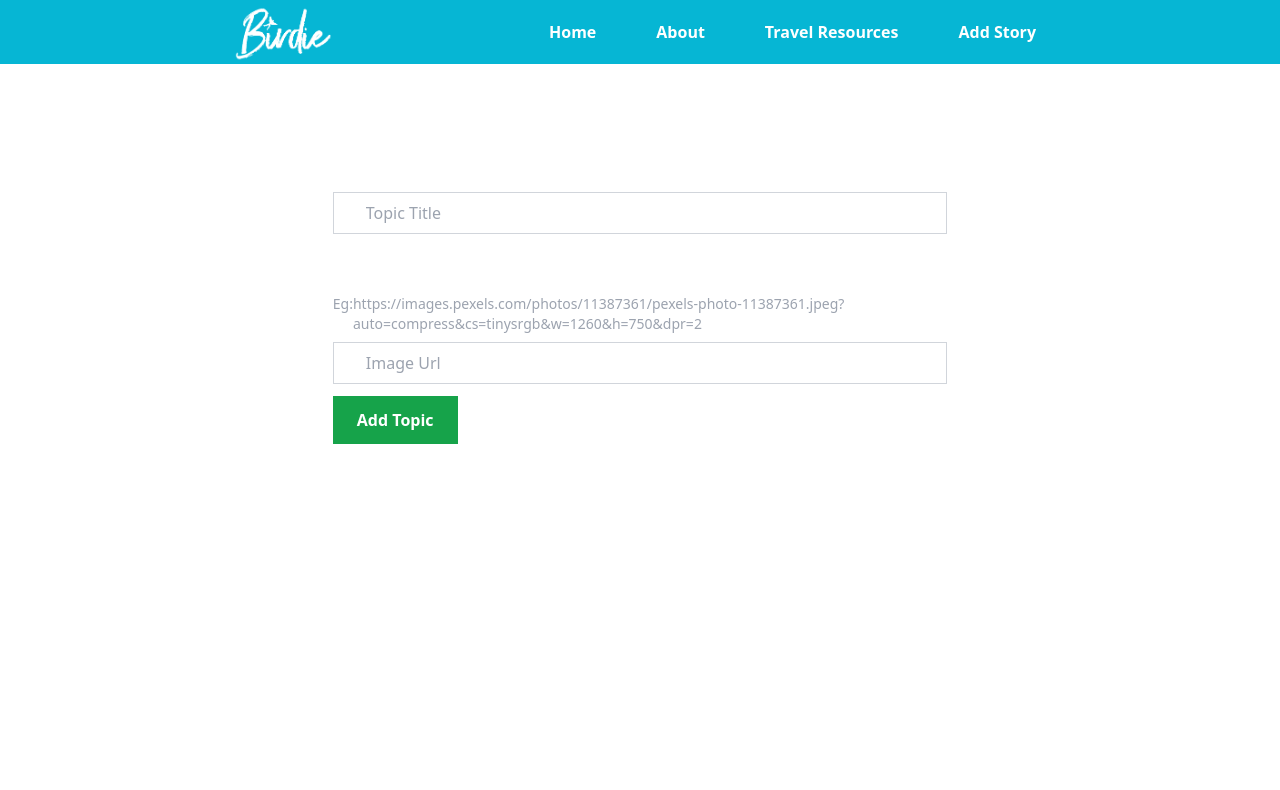
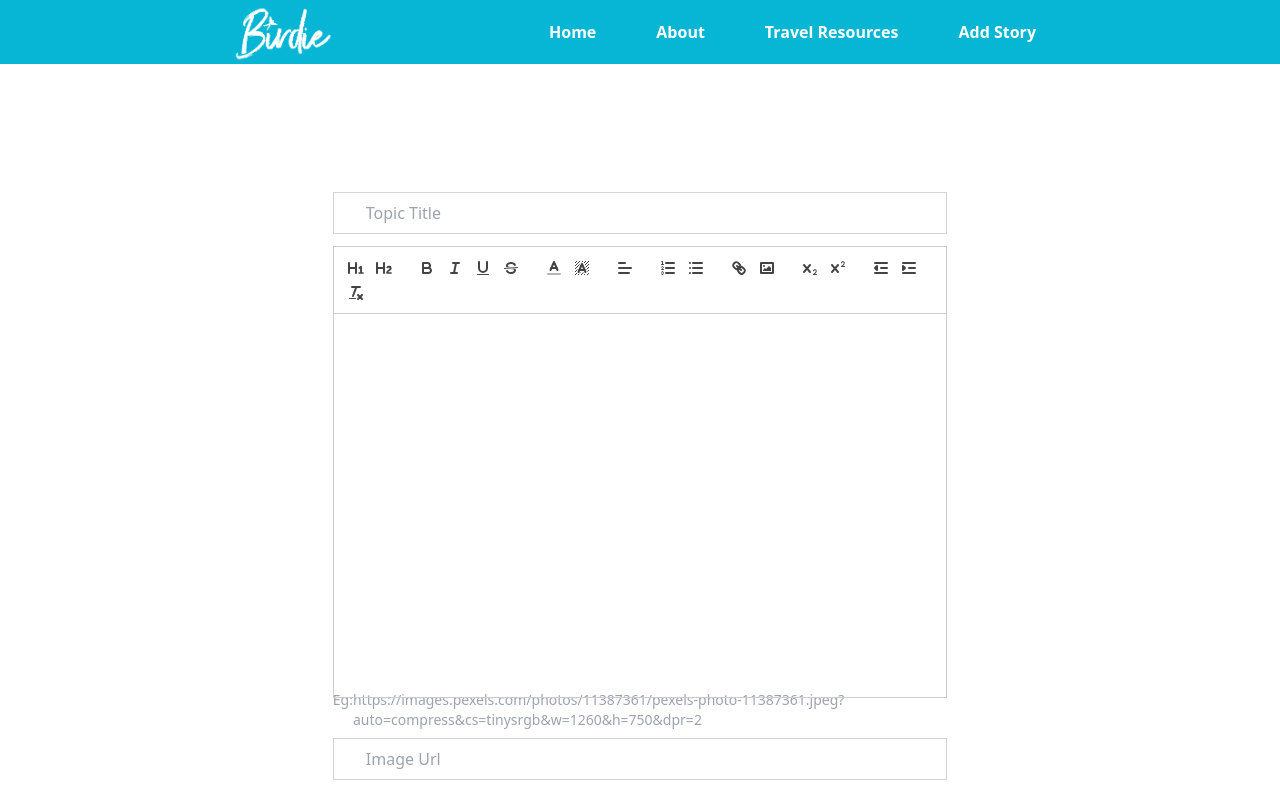
Before and after one commit to BeaulaEkka/React-Next-myblogs, a Next.js app: page /addstory in a window 1280 px wide. Shown: the top 790 px of the page. Built offline with nearby package versions, Linux system fonts and the light colour scheme; a web font is replaced by a local one.

Commit message:
made it useclient

```diff
--- a/src/app/addstory/page.jsx
+++ b/src/app/addstory/page.jsx
@@ -1,12 +1,12 @@
 "use client";
 import { useState } from "react";
 import { useRouter } from "next/navigation";
-// import { Quill, Toolbar } from "react-quill";
-// import dynamic from "next/dynamic";
+import { Quill, Toolbar } from "react-quill";
+import dynamic from "next/dynamic";
 
-// const QuillEditor = dynamic(() => import("react-quill"), {
-//   ssr: false,
-// });
+const QuillEditor = dynamic(() => import("react-quill"), {
+  ssr: false,
+});
 
 export default function Page() {
   const [title, setTitle] = useState("");
@@ -15,19 +15,19 @@
 
   const router = useRouter();
 
-  // const modules = {
-  //   toolbar: [
-  //     [{ header: 1 }, { header: 2 }],
-  //     ["bold", "italic", "underline", "strike"],
-  //     [{ color: [] }, { background: [] }],
-  //     [{ align: [] }],
-  //     [{ list: "ordered" }, { list: "bullet" }],
-  //     ["link", "image"],
-  //     [{ script: "sub" }, { script: "super" }],
-  //     [{ indent: "-1" }, { indent: "+1" }],
-  //     ["clean"],
-  //   ],
-  // };
+  const modules = {
+    toolbar: [
+      [{ header: 1 }, { header: 2 }],
+      ["bold", "italic", "underline", "strike"],
+      [{ color: [] }, { background: [] }],
+      [{ align: [] }],
+      [{ list: "ordered" }, { list: "bullet" }],
+      ["link", "image"],
+      [{ script: "sub" }, { script: "super" }],
+      [{ indent: "-1" }, { indent: "+1" }],
+      ["clean"],
+    ],
+  };
 
   const handleSubmit = async (e) => {
     e.preventDefault();
@@ -80,7 +80,7 @@
           />
         </div>
 
-        {/* <div className="w-full">
+        <div className="w-full">
           <QuillEditor
             theme="snow"
             modules={modules}
@@ -88,7 +88,7 @@
             onChange={setDescription}
             className="h-96"
           />
-        </div> */}
+        </div>
 
         <div className="mt-12">
           <div className="flex flex-row text-sm text-gray-400 mb-2">
--- a/src/components/EditTopicForm.jsx
+++ b/src/components/EditTopicForm.jsx
@@ -1,11 +1,11 @@
 "use client";
 import { useRouter } from "next/navigation";
 import { useState } from "react";
-// import dynamic from "next/dynamic";
+import dynamic from "next/dynamic";
 
-// const QuillEditor = dynamic(() => import("react-quill"), {
-//   ssr: false, // Ensure it's not loaded during server-side rendering
-// });
+const QuillEditor = dynamic(() => import("react-quill"), {
+  ssr: false, // Ensure it's not loaded during server-side rendering
+});
 
 export default function EditTopicForm({ title, description, picture, id }) {
   const router = useRouter();
@@ -13,19 +13,19 @@
   const [newDescription, setNewDescription] = useState(description);
   const [newPicture, setNewPicture] = useState(picture);
 
-  // const modules = {
-  //   toolbar: [
-  //     [{ header: 1 }, { header: 2 }],
-  //     ["bold", "italic", "underline", "strike"],
-  //     [{ color: [] }, { background: [] }],
-  //     [{ align: [] }],
-  //     [{ list: "ordered" }, { list: "bullet" }],
-  //     ["link", "image"],
-  //     [{ script: "sub" }, { script: "super" }],
-  //     [{ indent: "-1" }, { indent: "+1" }],
-  //     ["clean"],
-  //   ],
-  // };
+  const modules = {
+    toolbar: [
+      [{ header: 1 }, { header: 2 }],
+      ["bold", "italic", "underline", "strike"],
+      [{ color: [] }, { background: [] }],
+      [{ align: [] }],
+      [{ list: "ordered" }, { list: "bullet" }],
+      ["link", "image"],
+      [{ script: "sub" }, { script: "super" }],
+      [{ indent: "-1" }, { indent: "+1" }],
+      ["clean"],
+    ],
+  };
 
   const handleSubmit = async (e) => {
     e.preventDefault();
@@ -65,7 +65,7 @@
           className="border border-slate-300 mt-5 p-4 w-full mx-auto flex flex-center"
         />
 
-        {/* <div className="w-full">
+        <div className="w-full">
           <QuillEditor
             theme="snow"
             modules={modules}
@@ -73,7 +73,7 @@
             onChange={setNewDescription}
             className="h-fit"
           />
-        </div> */}
+        </div>
 
         <input
           onChange={(e) => setNewPicture(e.target.value)}
--- a/src/components/TopicsList.jsx
+++ b/src/components/TopicsList.jsx
@@ -1,3 +1,4 @@
+"use client";
 import Link from "next/link";
 import RemoveBtn from "./RemoveBtn";
 import Image from "next/image";
```
